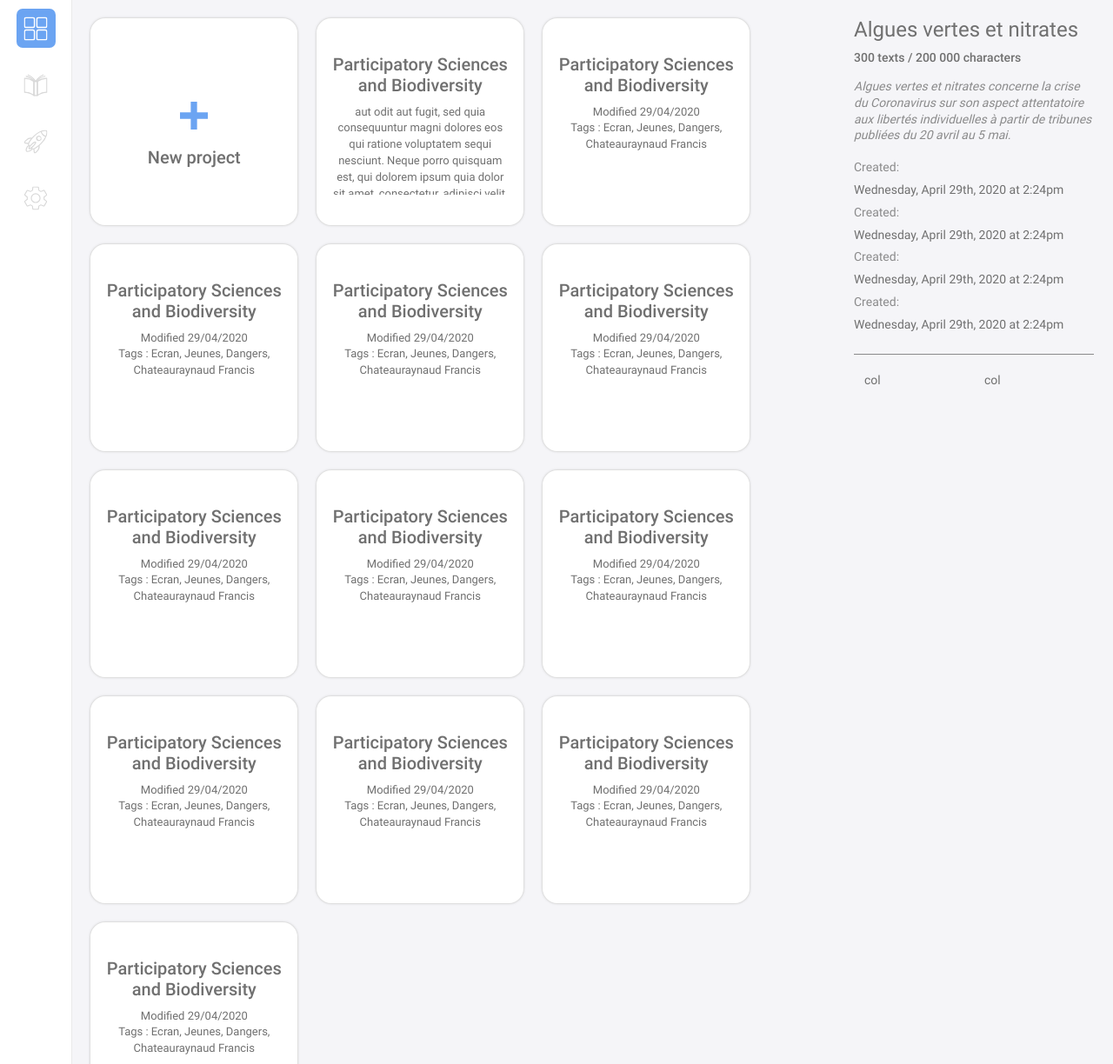
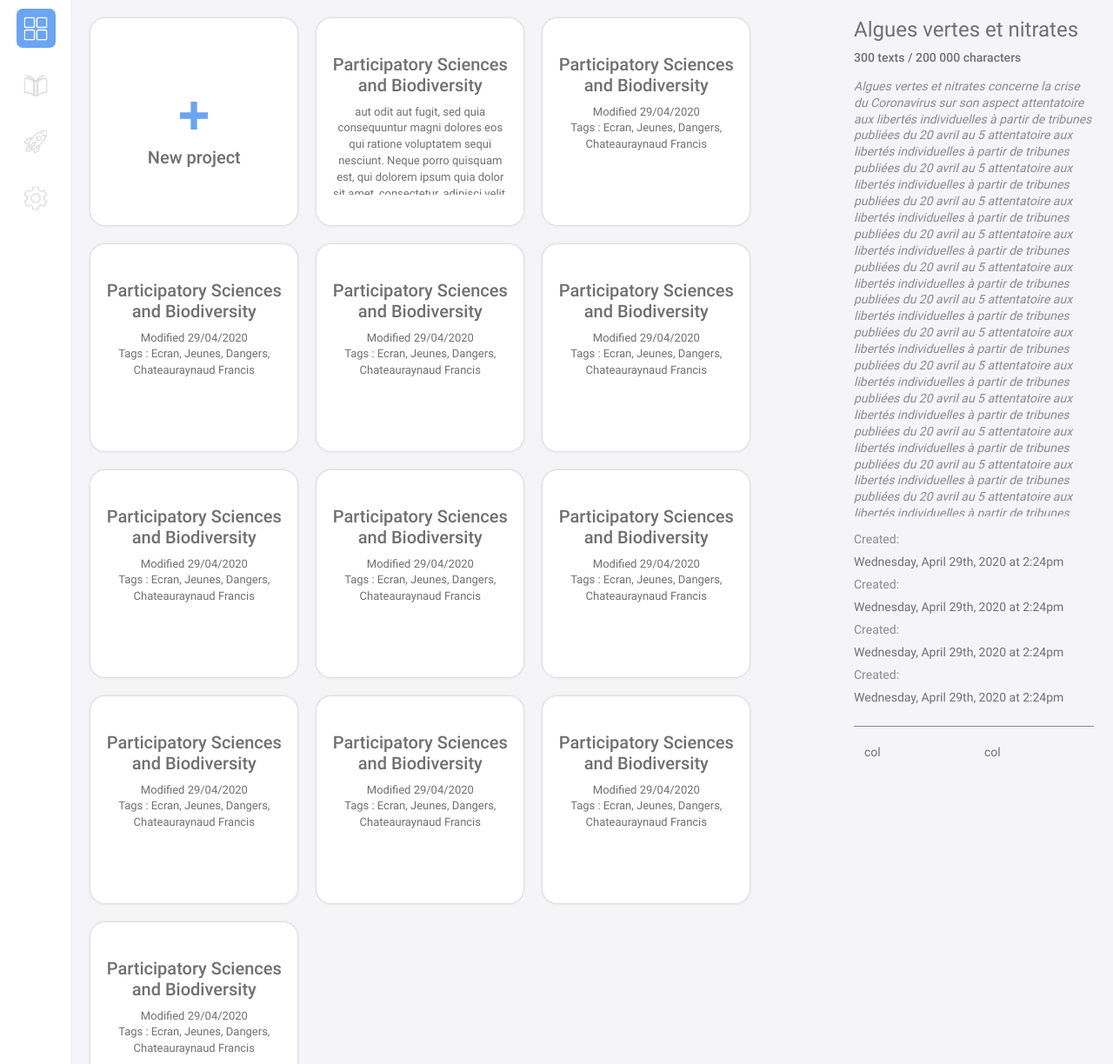
Before and after one commit to manu-lechat/prospero, a PHP site: page /projects_mosaic.php in a window 1280 px wide. Shown: the part 216-1440 px from the top of the page at 87% size. Run offline with PHP 8.4, Linux system fonts and the light colour scheme.

Commit message:
page mosaique

```diff
--- a/assets/css/prospero.css
+++ b/assets/css/prospero.css
@@ -225,9 +225,8 @@ tr:last-child td { border: none!important; }
 .template_mosaique .mosaique_wrapper .card .card-header { padding-top: 0;  }
 .template_mosaique .mosaique_wrapper .card .card-body { padding-top: 0;  max-height: 8em;  white-space: wrap;  overflow: hidden; text-overflow: ellipsis; }
 .template_mosaique .grid_side_wrapper { position: absolute; right: 0; }
-.template_mosaique .grid_side_wrapper .cartouche{ padding:var(--gutter_unit); }
-
-
+.template_mosaique .grid_side_wrapper .cartouche{ padding:var(--gutter_unit); max-height: calc( 85vh - var(--gutter_unit) * 2 );  }
+.template_mosaique .grid_side_wrapper .cartouche .intro{ max-height: 35vh; overflow: auto; }
 
 .template_listing .table .active, .table-hover>tbody>tr.active:hover {   background: linear-gradient(#6FD0FC, #6BA4F2);  color: white; }
 
--- a/projects_mosaic.php
+++ b/projects_mosaic.php
@@ -202,6 +202,28 @@
                             <span class="bold">300 texts / 200 000 characters</span>
                             <p class="intro">Algues vertes et nitrates concerne la crise du Coronavirus sur son aspect
                                 attentatoire aux libertés individuelles à partir de tribunes publiées du 20 avril au 5
+                                attentatoire aux libertés individuelles à partir de tribunes publiées du 20 avril au 5
+                                attentatoire aux libertés individuelles à partir de tribunes publiées du 20 avril au 5
+                                attentatoire aux libertés individuelles à partir de tribunes publiées du 20 avril au 5
+                                attentatoire aux libertés individuelles à partir de tribunes publiées du 20 avril au 5
+                                attentatoire aux libertés individuelles à partir de tribunes publiées du 20 avril au 5
+                                attentatoire aux libertés individuelles à partir de tribunes publiées du 20 avril au 5
+                                attentatoire aux libertés individuelles à partir de tribunes publiées du 20 avril au 5
+                                attentatoire aux libertés individuelles à partir de tribunes publiées du 20 avril au 5
+                                attentatoire aux libertés individuelles à partir de tribunes publiées du 20 avril au 5
+                                attentatoire aux libertés individuelles à partir de tribunes publiées du 20 avril au 5
+                                attentatoire aux libertés individuelles à partir de tribunes publiées du 20 avril au 5
+                                attentatoire aux libertés individuelles à partir de tribunes publiées du 20 avril au 5
+                                attentatoire aux libertés individuelles à partir de tribunes publiées du 20 avril au 5
+                                attentatoire aux libertés individuelles à partir de tribunes publiées du 20 avril au 5
+                                attentatoire aux libertés individuelles à partir de tribunes publiées du 20 avril au 5
+                                attentatoire aux libertés individuelles à partir de tribunes publiées du 20 avril au 5
+                                attentatoire aux libertés individuelles à partir de tribunes publiées du 20 avril au 5
+                                attentatoire aux libertés individuelles à partir de tribunes publiées du 20 avril au 5
+                                attentatoire aux libertés individuelles à partir de tribunes publiées du 20 avril au 5
+                                attentatoire aux libertés individuelles à partir de tribunes publiées du 20 avril au 5
+                                attentatoire aux libertés individuelles à partir de tribunes publiées du 20 avril au 5
+                                attentatoire aux libertés individuelles à partir de tribunes publiées du 20 avril au 5
                                 mai.</p>
                             <div class="cartouche_item">
                                 <span class="label">Created:</span>
```
